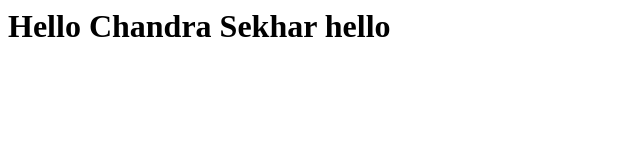
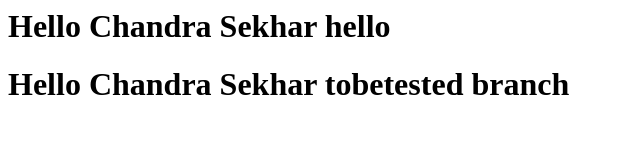
Before and after one commit to ursbrchandra/webtest, a plain HTML site: page index.html in a window 1280 px wide. Shown: the whole page, without its empty margins (0-640 px from the left). Drawn offline with Linux system fonts and the light colour scheme.

Commit message:
commit on tobetested

```diff
--- a/index.html
+++ b/index.html
@@ -1 +1,2 @@
 <h1> Hello Chandra Sekhar hello</h1>
+<h1> Hello Chandra Sekhar tobetested branch</h1>
```
